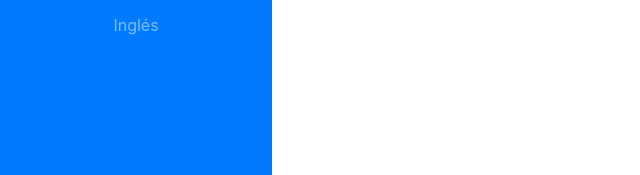
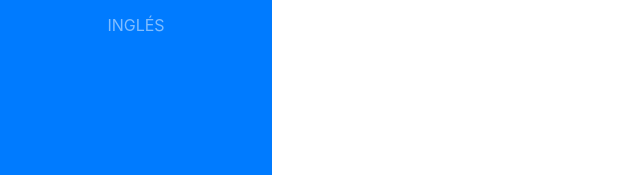
Before and after one commit to AnaliaRio/PortfolioES, a website with bundled scripts: page index.html in a window 1280 px wide. Shown: the part 603-778 px from the top of the page, 0-640 px from the left. Built offline with nearby package versions, Linux system fonts and the light colour scheme; a web font is replaced by a local one.

Commit message:
Format change

```diff
--- a/index.html
+++ b/index.html
@@ -92,7 +92,7 @@
           <li class="nav-item">
             <p class="nav-link"></p>
           </li>
-            <a class="nav-link js-scroll-trigger" href="https://analiario.github.io/Portfolio/">Inglés</a>
+            <a class="nav-link js-scroll-trigger" href="https://analiario.github.io/Portfolio/">INGLÉS</a>
           </li>
           <!-- <li class="nav-item">
             <a class="nav-link js-scroll-trigger" href="#awards">Awards</a>
```
